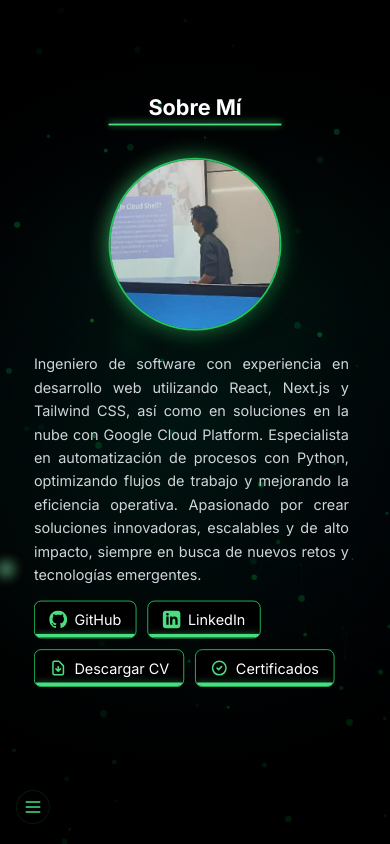
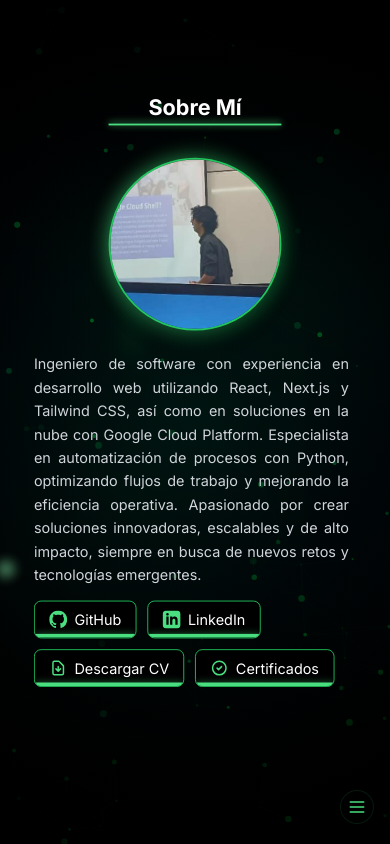
Before and after one commit to Gufi2205/Mi_portafolio, a Next.js app: page / in a window 390 px wide. Built offline with nearby package versions, Linux system fonts and the light colour scheme.

Commit message:
navbar para moviles

```diff
--- a/src/components/Navbar.tsx
+++ b/src/components/Navbar.tsx
@@ -93,37 +93,40 @@ const Header = () => {
     return (
         <header className="fixed inset-x-0 bottom-0 flex flex-col items-end justify-center pb-4 z-50 pointer-events-none">
             <div className="container mx-auto px-4 pointer-events-auto">
-                {/* Menú hamburguesa para móviles y menú desplegable */}
-                <div className="md:hidden flex justify-between items-center mb-1">
-                    {/* Menú móvil desplegable */}
+                {/* Menú hamburguesa para móviles */}
+                <div className="md:hidden flex justify-end mb-1">
+                    {/* Contenedor del botón y menú */}
+                    <div className="relative">
+                        {/* Botón hamburguesa */}
+                        <button
+                            onClick={() => setIsMenuOpen(!isMenuOpen)}
+                            className="text-green-400 hover:text-green-300 bg-black/80 p-1.5 rounded-full border border-green-900/30 transition-all"
+                        >
+                            <svg className="w-5 h-5" fill="none" stroke="currentColor" viewBox="0 0 24 24" xmlns="http://www.w3.org/2000/svg">
+                                <path strokeLinecap="round" strokeLinejoin="round" strokeWidth={2} d={isMenuOpen ? "M6 18L18 6M6 6l12 12" : "M4 6h16M4 12h16M4 18h16"} />
+                            </svg>
+                        </button>
+
+                        {/* Menú vertical derecho */}
                         {isMenuOpen && (
-                        <ul className="flex flex-row justify-start w-max px-3 py-1 rounded-full bg-black/80 border border-green-900/30 shadow-[0_0_10px_3px_rgba(0,255,127,0.3)]">
+                            <ul className="absolute bottom-14 right-0 flex flex-col gap-2 p-3 rounded-lg bg-black/80 border border-green-900/30 shadow-[0_0_10px_3px_rgba(0,255,127,0.3)] min-w-[180px]">
                                 {menuItems.map((item, index) => (
-                                <li key={item.id} className="flex flex-col items-center mx-1.5">
+                                    <li key={item.id} className="flex items-center gap-2">
                                         <button
                                             onClick={(e) => handleNavigation(item.id, e)}
                                             data-position={index < menuItems.length / 2 ? "left" : "right"}
-                                        className="p-1 rounded-full bg-black/50 hover:bg-green-900/30 transition-colors flex items-center justify-center"
+                                            className="p-1.5 rounded-full bg-black/50 hover:bg-green-900/30 transition-colors flex items-center justify-center"
                                         >
                                             <span className="text-white hover:text-green-300 transition-colors">
                                                 {renderIcon(item.icon)}
                                             </span>
                                         </button>
-                                    <span className="text-xs mt-0.5 text-green-400">{item.tooltip}</span>
+                                        <span className="text-sm text-green-400">{item.tooltip}</span>
                                     </li>
                                 ))}
                             </ul>
                         )}
-
-                    {/* Botón hamburguesa o X */}
-                    <button
-                        onClick={() => setIsMenuOpen(!isMenuOpen)}
-                        className="text-green-400 hover:text-green-300 focus:outline-none transition-colors bg-black/80 p-1.5 rounded-full border border-green-900/30"
-                    >
-                        <svg className="w-5 h-5" fill="none" stroke="currentColor" viewBox="0 0 24 24" xmlns="http://www.w3.org/2000/svg">
-                            <path strokeLinecap="round" strokeLinejoin="round" strokeWidth={2} d={isMenuOpen ? "M6 18L18 6M6 6l12 12" : "M4 6h16M4 12h16M4 18h16"} />
-                        </svg>
-                    </button>
+                    </div>
                 </div>
 
                 <nav className="hidden md:block">
```
Lines whose indentation alone changed are shown as unchanged.
